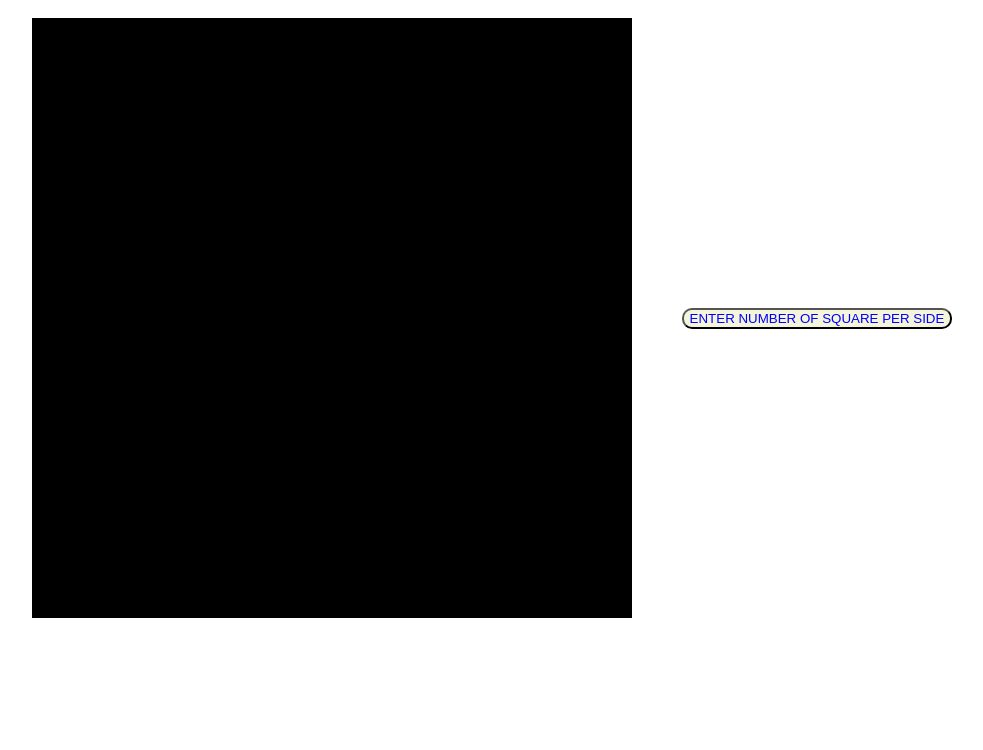
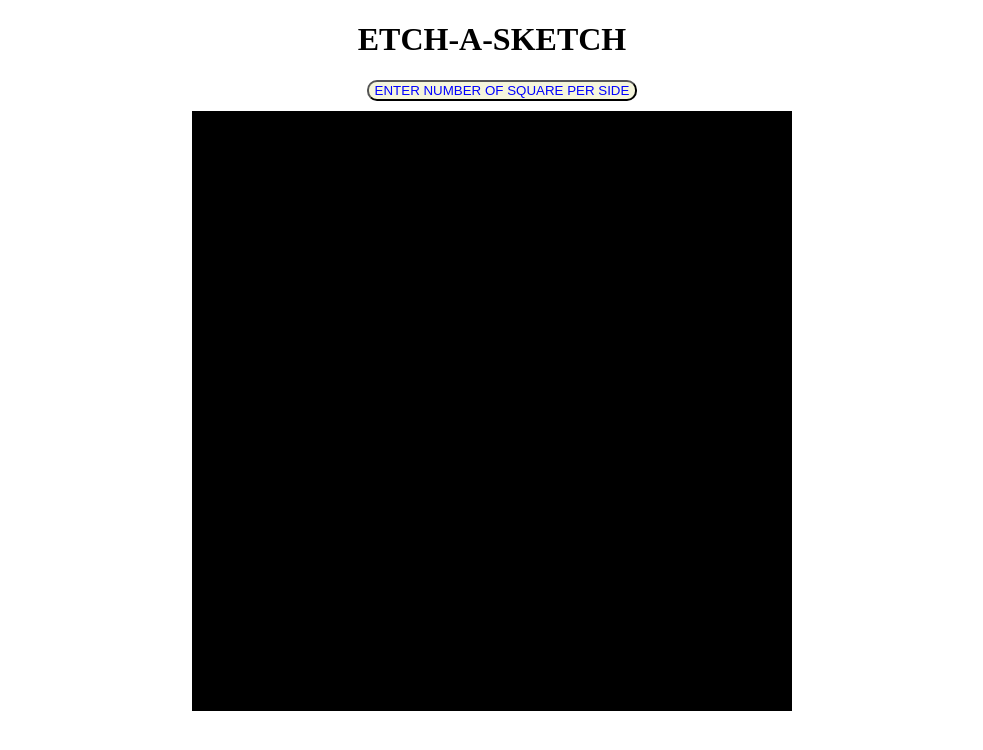
Before and after one commit to beckyshaz/etch-a-sketch, a plain HTML site: page index.html in a window 1280 px wide. Shown: the whole page, without its empty margins (148-1131 px from the left). Drawn offline with Linux system fonts and the light colour scheme.

Commit message:
added a heading for the work

```diff
--- a/index.html
+++ b/index.html
@@ -9,9 +9,11 @@
 
     </head>
     <body>
+        <h1>ETCH-A-SKETCH</h1>
+        <button class="button">ENTER NUMBER OF SQUARE PER SIDE</button>
         <div class="outer-container">
             <div class="container"></div>
-            <button class="button">ENTER NUMBER OF SQUARE PER SIDE</button>
+
         </div>
 
     </body>
--- a/style.css
+++ b/style.css
@@ -1,6 +1,11 @@
 
 * {
     box-sizing: border-box;
+}
+
+body {
+    text-align: center;
+
 }
 
 
@@ -36,6 +41,7 @@
     background-color: beige;
     border-radius: 10px;
     color: blue;
+    margin-left: 20px;
 }
 
 .button:hover {
```
